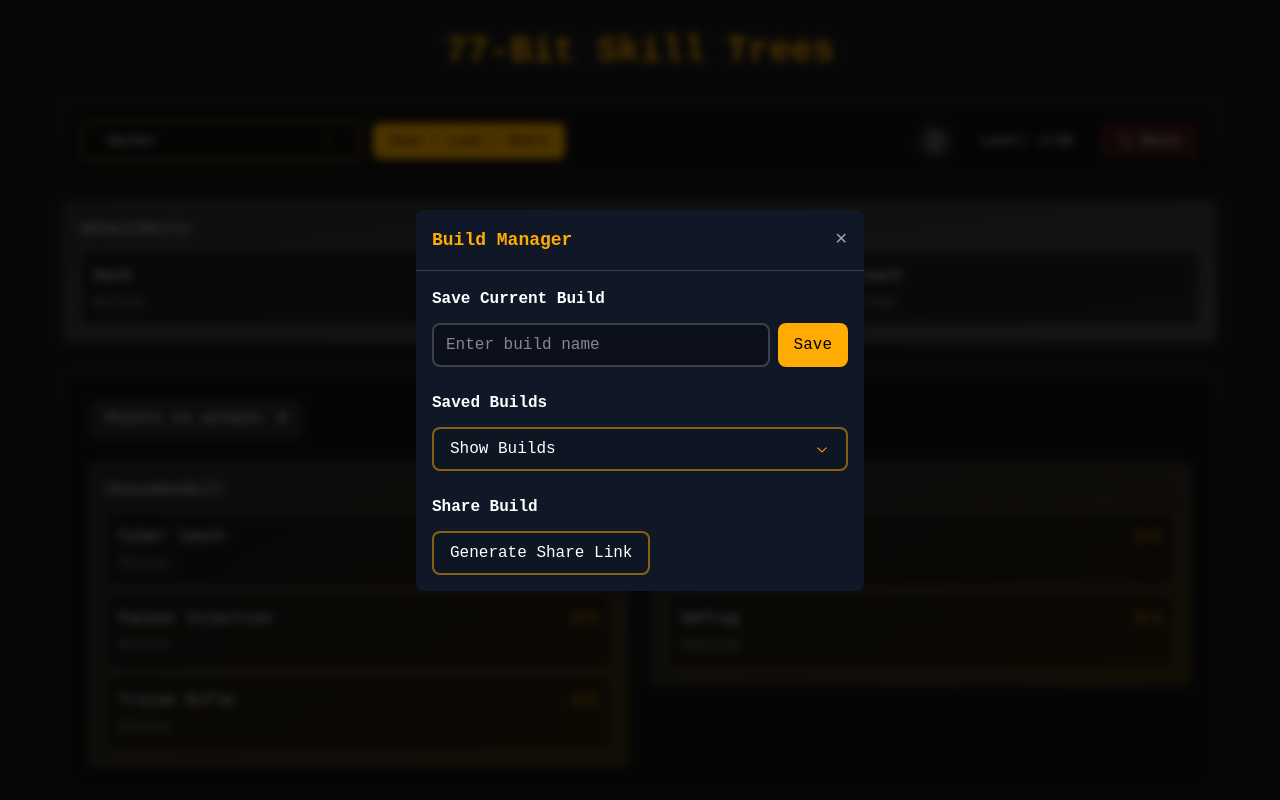
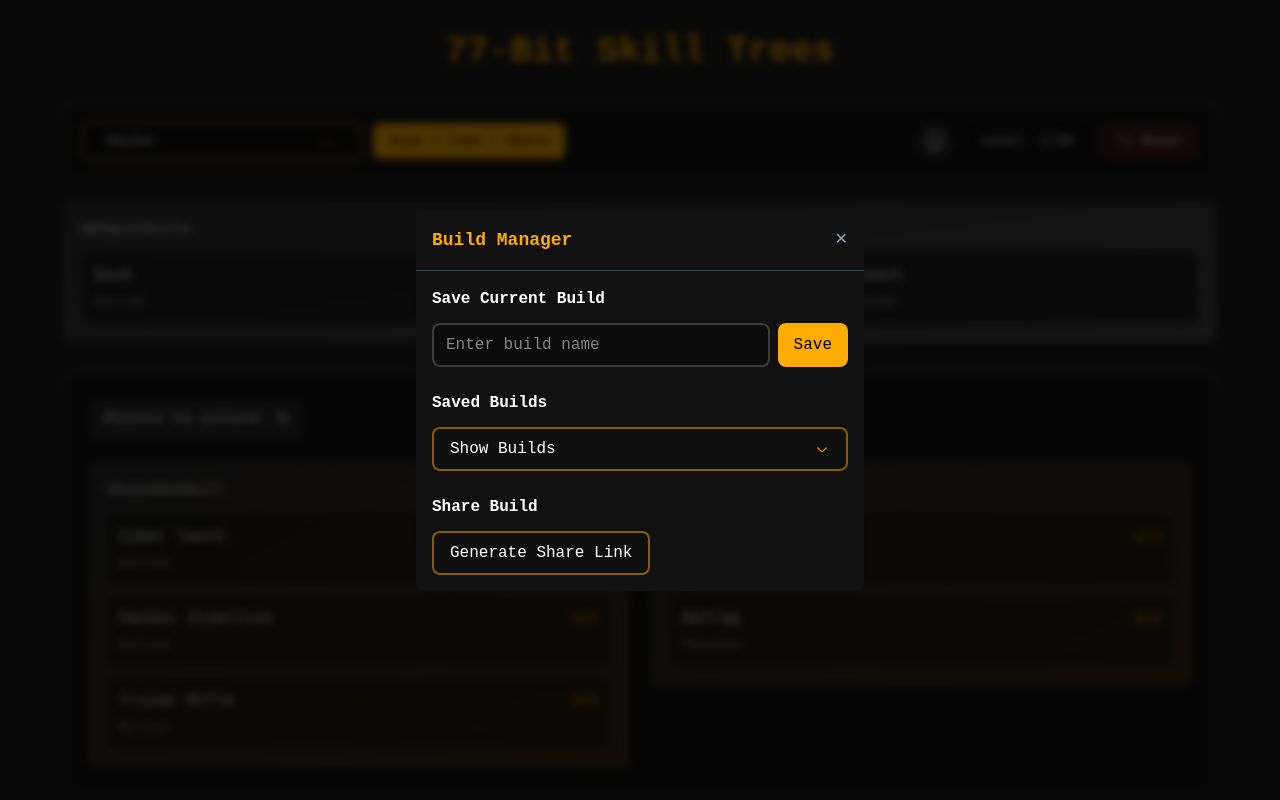
Before and after one commit to femaury/77bit-skill-tree, a React (Vite) app: page / in a window 1280 px wide. Both pictures are taken after a click on the button "Save / Load / Share". Shown: the top 800 px of the page. Built offline with nearby package versions, Linux system fonts and the light colour scheme; a web font is replaced by a local one.

Commit message:
Update colour of builder modal

```diff
--- a/src/components/Modal.tsx
+++ b/src/components/Modal.tsx
@@ -42,13 +42,13 @@ export function Modal({ isOpen, onClose, title, children }: ModalProps) {
     <div className="fixed inset-0 bg-black/70 backdrop-blur-xs flex items-center justify-center z-50 p-4">
       <div
         ref={modalRef}
-        className="bg-gray-900 rounded-lg shadow-lg max-w-md w-full max-h-[90vh] overflow-auto scrollbar"
+        className="bg-[#111111] rounded-lg shadow-lg max-w-md w-full max-h-[90vh] overflow-auto scrollbar"
       >
         <div className="flex justify-between items-center p-4 border-b border-gray-700">
           <h2 className="text-lg font-bold text-accent">{title}</h2>
           <button
             onClick={onClose}
-            className="text-gray-400 hover:text-white"
+            className="text-gray-400 hover:text-white cursor-pointer"
           >
             ✕
           </button>
```
